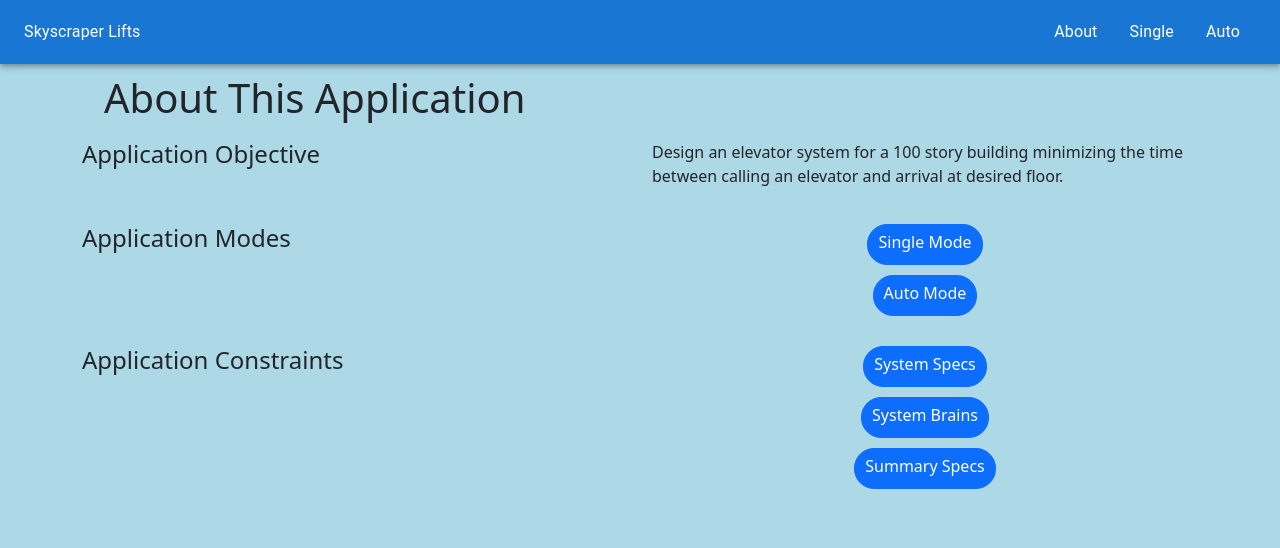
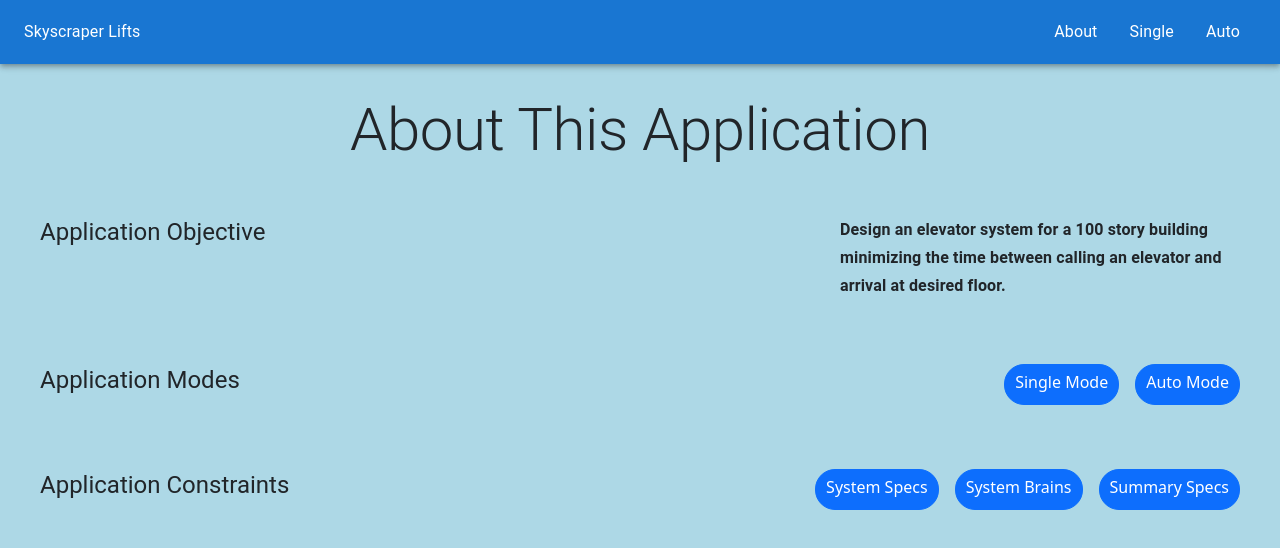
Before and after one commit to JamesFThomas/skyscraper-lifts, a React (Create React App) app: page /about in a window 1280 px wide. Shown: the top 548 px of the page. Built offline with nearby package versions, Linux system fonts and the light colour scheme.

Commit message:
About page component updates, still need to remove bootstrap modal component

```diff
--- a/src/components/pages/About.js
+++ b/src/components/pages/About.js
@@ -1,102 +1,83 @@
-import Container from "react-bootstrap/Container";
-import Row from "react-bootstrap/Row";
-import Col from "react-bootstrap/Col";
+import ModalComponent from "../layout/ModalComponent";
+import { Grid, Box, Stack, Typography } from "@mui/material";
 
-import ModalComponent from "../layout/ModalComponent";
-
-//TODO Update file to use MUI components
+//TODO Update page to use MUI cards for each individual section
+//TODO create new reusable component to replace Bootstrap ModalComponent
 
 const About = ({ aboutData }) => {
-  //destructure data objects for modals
   const { auto, single, con1, con2, con3 } = aboutData;
 
   return (
-    <div className="page">
-      <Container>
-        <Row style={{ margin: "10px" }}>
-          <Col>
-            <h1>{"About This Application"}</h1>
-          </Col>
-        </Row>
-        <Row style={{ marginBottom: "20px" }}>
-          <Col>
-            <h4>{"Application Objective"}</h4>
-          </Col>
-          <Col
-            style={{
+    <Box
+      sx={{
         display: "flex",
-              justifyContent: "center",
+        flexDirection: "column",
+        paddingTop: "30px",
+        alignItems: "center",
+        gap: "50px",
       }}
     >
-            <p>
-              {`
-                  Design an elevator system for a 100 story building
-                  minimizing  the time between calling an elevator and
-                  arrival at desired floor.`}
-            </p>
-          </Col>
-        </Row>
-        <Row style={{ marginBottom: "20px" }}>
-          <Col>
-            <h4>{"Application Modes"}</h4>
-          </Col>
-          <Col>
-            <Row
-              style={{
-                marginBottom: "10px",
+      <Typography variant={"h2"}>{"About This Application"}</Typography>
+      <Grid container maxWidth={"lg"} gap={8}>
+        <Grid
+          item
+          xs={12}
+          sx={{
             display: "flex",
-                justifyContent: "center",
+            flexDirection: "row",
+            justifyContent: "space-between",
           }}
         >
-              <ModalComponent data={auto} />
-            </Row>
-            <Row
-              style={{
-                marginBottom: "10px",
+          <Typography variant={"h5"}>{"Application Objective"}</Typography>
+          <Typography
+            variant={"subtitle1"}
+            sx={{
+              maxWidth: "400px",
+              fontWeight: "bold",
+              justifyContent: "center",
+              alignItems: "center",
               display: "flex",
-                justifyContent: "center",
+              flexDirection: "row",
             }}
           >
-              <ModalComponent data={single} />
-            </Row>
-          </Col>
-        </Row>
-        <Row>
-          <Col>
-            <h4>{"Application Constraints"}</h4>
-          </Col>
-          <Col>
-            <Row
-              style={{
-                marginBottom: "10px",
+            {
+              "Design an elevator system for a 100 story building minimizing  the time between calling an elevator and arrival at desired floor."
+            }
+          </Typography>
+        </Grid>
+        <Grid
+          item
+          xs={12}
+          sx={{
             display: "flex",
-                justifyContent: "center",
+            flexDirection: "row",
+            justifyContent: "space-between",
           }}
         >
-              <ModalComponent data={con1} />
-            </Row>
-            <Row
-              style={{
-                marginBottom: "10px",
+          <Typography variant={"h5"}>{"Application Modes"}</Typography>
+          <Stack direction={"row"} spacing={2} sx={{}}>
+            <ModalComponent data={auto} />
+            <ModalComponent data={single} />
+          </Stack>
+        </Grid>
+        <Grid
+          item
+          xs={12}
+          sx={{
             display: "flex",
-                justifyContent: "center",
+            flexDirection: "row",
+            justifyContent: "space-between",
           }}
         >
+          <Typography variant={"h5"}>{"Application Constraints"}</Typography>
+          <Stack direction={"row"} spacing={2} sx={{}}>
+            <ModalComponent data={con1} />
             <ModalComponent data={con2} />
-            </Row>
-            <Row
-              style={{
-                marginBottom: "10px",
-                display: "flex",
-                justifyContent: "center",
-              }}
-            >
             <ModalComponent data={con3} />
-            </Row>
-          </Col>
-        </Row>
-      </Container>
-    </div>
+          </Stack>
+        </Grid>
+      </Grid>
+    </Box>
   );
 };
 
```
Also changed, not shown: image-4.png (added), 1 other file (tests, documents, lock files or other folders). Lines whose indentation alone changed are shown as unchanged.
